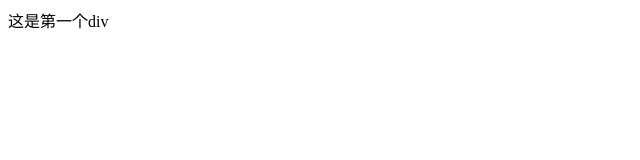
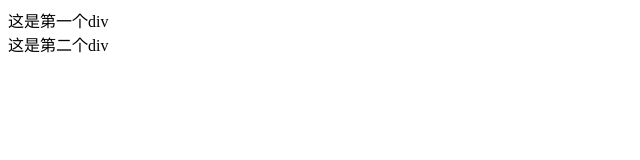
Before and after one commit to WJLwangjinlan/test, a plain HTML site: page index.html in a window 1280 px wide. Shown: the whole page, without its empty margins (0-640 px from the left). Drawn offline with Linux system fonts and the light colour scheme.

Commit message:
添加了一行div

```diff
--- a/index.html
+++ b/index.html
@@ -8,5 +8,6 @@
 </head>
 <body>
     <div>这是第一个div</div>
+    <div>这是第二个div</div>
 </body>
 </html>
```
